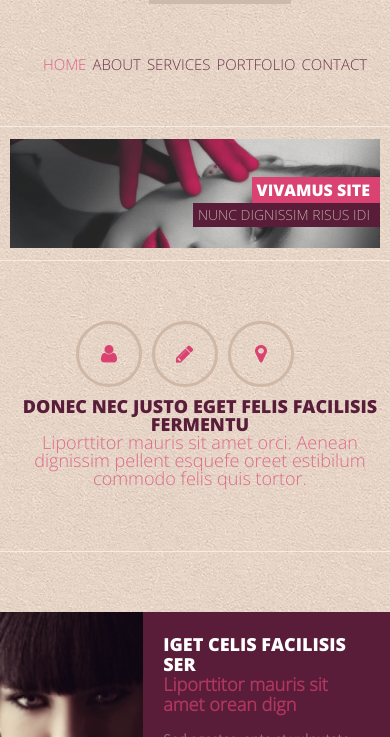
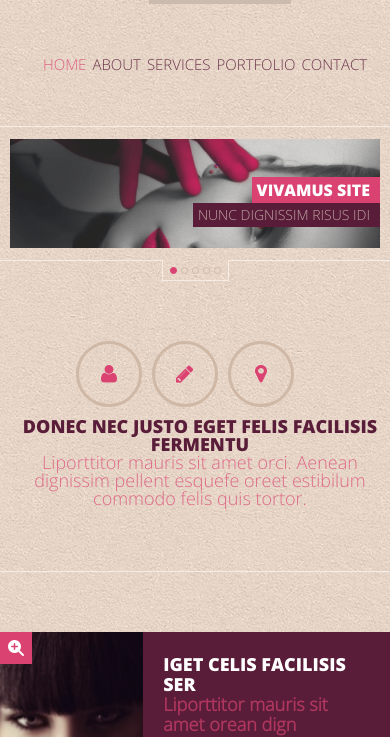
Before and after one commit to SergeiWal/ITechArtStudentsLab, a plain HTML site: page task1/index.html in a window 390 px wide. Shown: the part 107-844 px from the top of the page. Drawn offline with Linux system fonts and the light colour scheme.

Commit message:
Button for the second row is created

```diff
--- a/task1/css/styles.css
+++ b/task1/css/styles.css
@@ -241,6 +241,34 @@ i {
   padding: 15px 20px 15px 15px;
 }
 
+.buttons_container {
+  display: flex;
+  justify-content: center;
+}
+.bunner_buttons {
+  background: url("/task1/assets/bacground.png");
+  margin: 0px auto;
+  border: 1px groove #f5ece5;
+  border-top: none;
+  z-index: 50;
+  margin-top: -1px;
+  padding: 2px 14px 9px 14px;
+}
+.bunner_button {
+  display: inline-block;
+  width: 10px;
+  height: 10px;
+  background: #e8d6c8;
+  cursor: pointer;
+  border: 1px solid #cfb8a6;
+  border-radius: 50%;
+}
+
+.bunner_button.active {
+  background: #da4271;
+  border-color: #da4271;
+}
+
 @media (max-width: 1200px) {
   .main_title {
     font-size: 20px;
@@ -267,6 +295,14 @@ i {
 
   .second_title {
     padding: 5px 10px 5px 5px;
+  }
+
+  .bunner_buttons {
+    padding: 1px 7px 3px 7px;
+  }
+  .bunner_button {
+    width: 5px;
+    height: 5px;
   }
 }
 
@@ -399,6 +435,23 @@ i {
 }
 
 ._card_container {
+  margin-top: -44px;
+}
+
+.card_button {
+  position: relative;
+  display: flex;
+  align-items: center;
+  justify-content: center;
+  width: 44px;
+  height: 44px;
+  text-align: center;
+  background: #da4271;
+  z-index: 1000;
+}
+
+.card_button i {
+  color: #fff;
 }
 
 .card_content {
@@ -515,6 +568,7 @@ button.form_submit {
   border: 1px solid #d66767;
   padding: 14px 18px;
   margin-top: 20px;
+  cursor: pointer;
 }
 
 @media (max-width: 1200px) {
@@ -525,6 +579,14 @@ button.form_submit {
   }
   .card_main_content {
     padding: 22px 20px 0px 20px;
+  }
+
+  .card_button {
+    width: 32px;
+    height: 32px;
+  }
+  ._card_container {
+    margin-top: -32px;
   }
 
   .card_text_content p {
@@ -730,6 +792,9 @@ button.form_submit {
   .lorem_disc {
     margin-left: 0px;
   }
+  .row_button.date_button {
+    font-size: 11px;
+  }
 }
 
 @media (max-width: 900px) {
@@ -778,6 +843,13 @@ button.form_submit {
   font-weight: 800;
   font-family: "OpenSans-ExtraBold";
 }
+.footer_card_main {
+  padding: 0px 20px 0px 20px;
+}
+
+.footer_text p {
+  margin-top: 0px;
+}
 
 .footer_title {
   border-bottom: 1px groove #391123;
@@ -785,6 +857,8 @@ button.form_submit {
 }
 
 .footer_card {
+  display: flex;
+  flex-direction: column;
   margin-right: 30px;
 }
 
--- a/task1/index.html
+++ b/task1/index.html
@@ -42,6 +42,15 @@
             </div>
           </div>
         </div>
+        <div class="buttons_container">
+          <div class="bunner_buttons">
+            <div class="bunner_button active"></div>
+            <div class="bunner_button"></div>
+            <div class="bunner_button"></div>
+            <div class="bunner_button"></div>
+            <div class="bunner_button"></div>
+          </div>
+        </div>
         <div class="firsr_row">
           <div class="_container">
             <div class="row_content">
@@ -65,7 +74,11 @@
             <div class="form_content">
               <div class="form_info cards">
                 <div class="first_card card">
-                  <div class="card_button"></div>
+                  <a href="">
+                    <div class="card_button">
+                      <i class="fas fa-search-plus"></i>
+                    </div>
+                  </a>
                   <div class="card_content _card_container">
                     <div class="card_image">
                       <img src="/task1/assets/row2/01.png" alt="cardImg1" />
@@ -94,7 +107,11 @@
                   </div>
                 </div>
                 <div class="second_card card">
-                  <div class="card_button"></div>
+                  <a href="">
+                    <div class="card_button">
+                      <i class="fas fa-search-plus"></i>
+                    </div>
+                  </a>
                   <div class="card_content _card_container">
                     <div class="card_image">
                       <img src="/task1/assets/row2/02.png" alt="cardImg1" />
@@ -314,8 +331,8 @@
                   <div class="card_image">
                     <img src="/task1/assets/footer/01.png" alt="cardImg1" />
                   </div>
-                  <div class="card_main_content">
-                    <div class="card_text_content">
+                  <div class="card_main_content footer_card_main">
+                    <div class="card_text_content footer_text">
                       <p>
                         Sed egestas, ante et vulputate volutpat, eros pede
                         semper est, vitae luctus metus libero eu augue. Morb
@@ -338,8 +355,8 @@
                   <div class="card_image">
                     <img src="/task1/assets/footer/02.png" alt="cardImg1" />
                   </div>
-                  <div class="card_main_content">
-                    <div class="card_text_content">
+                  <div class="card_main_content footer_card_main">
+                    <div class="card_text_content footer_text">
                       <p>
                         jIrem ipsum dolor sit amet, consectetuer adipiscing
                         elit. Phasellus hendrerit. Pellentesque aliquet nibh nec
```
